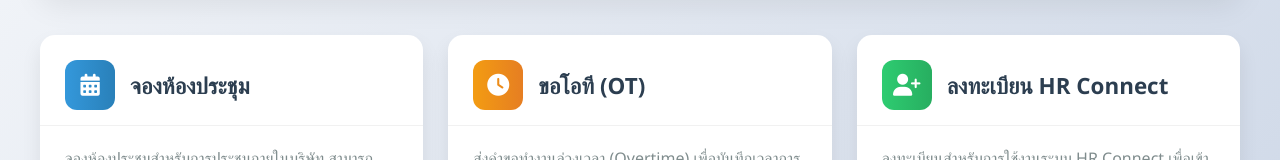
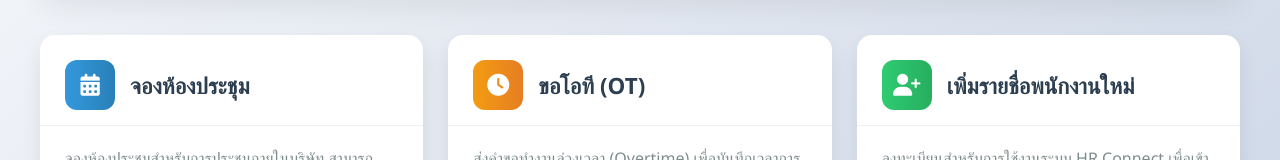
Before and after one commit to sarawutc6689-cpu/Mouldmate-HR, a plain HTML site: page hr-p3.html in a window 1280 px wide. Shown: the part 237-397 px from the top of the page. Drawn offline with Linux system fonts and the light colour scheme.

Commit message:
Update hr-p3.html

```diff
--- a/hr-p3.html
+++ b/hr-p3.html
@@ -335,7 +335,7 @@
                     <div class="card-icon icon-register">
                         <i class="fas fa-user-plus"></i>
                     </div>
-                    <div class="card-title">ลงทะเบียน HR Connect</div>
+                    <div class="card-title">เพิ่มรายชื่อพนักงานใหม่</div>
                 </div>
                 <div class="card-body">
                     <p class="card-description">ลงทะเบียนสำหรับการใช้งานระบบ HR Connect เพื่อเข้าถึงบริการทรัพยากรบุคคลแบบออนไลน์</p>
```
